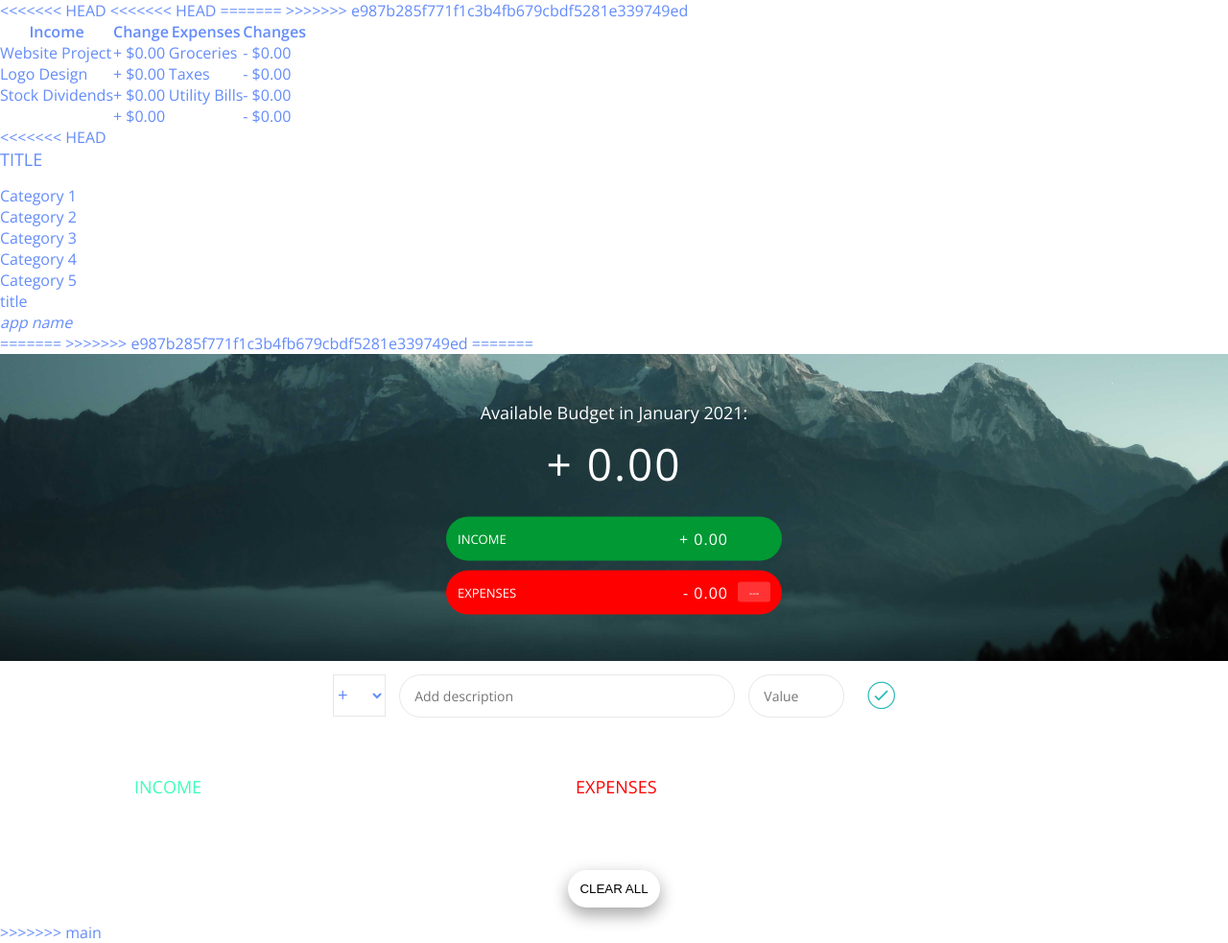
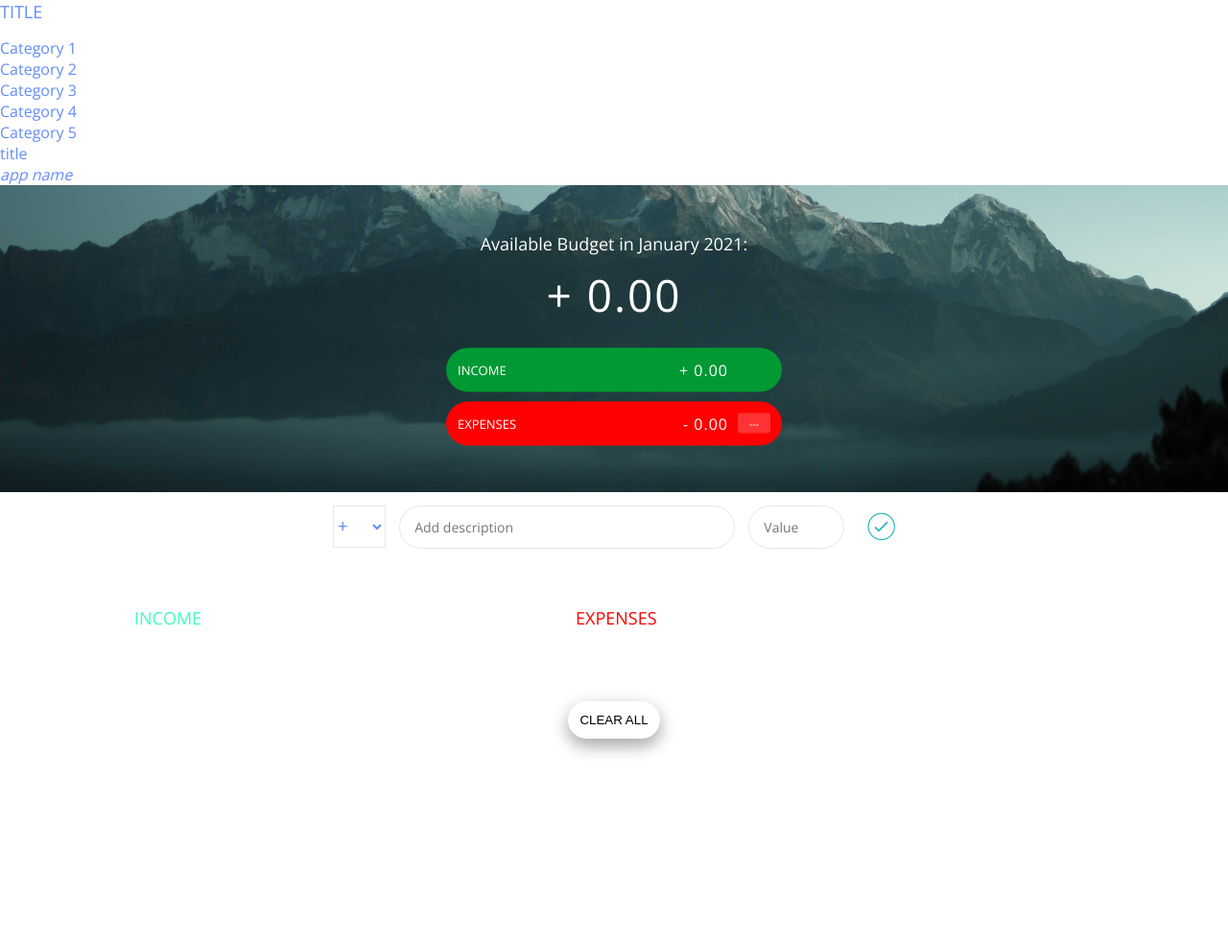
Before and after one commit to NikolAndri/Group-project-2-Budget-app, a plain HTML site: page index.html in a window 1280 px wide. Shown: the whole page at 96% size. After the commit the page ends 800 px from the top, so only its background shows below. Drawn offline with nearby package versions, Linux system fonts and the light colour scheme.

Commit message:
moved pichart to head

```diff
--- a/assets/style.css
+++ b/assets/style.css
@@ -200,13 +200,13 @@ body {
 }
 
 .income {
-  float: left;
+  float: center;
   width: 400px;
   margin-right: 60px;
 }
 
 .expenses {
-  float: left;
+  float: center;
   width: 400px;
 }
 
--- a/index.html
+++ b/index.html
@@ -11,55 +11,6 @@
   <link rel="shortcut icon" href="icons/favicon.ico" type="image/x-icon">
   <link type="text/css" rel="stylesheet" href="assets/style.css" />
   <title>Budget App</title>
-</head>
-
-<body>
-<<<<<<< HEAD
-<<<<<<< HEAD
-
-=======
->>>>>>> e987b285f771f1c3b4fb679cbdf5281e339749ed
-  <section>
-    <div class="pieChart" href=""></div>
-  </section>
-
-  <section>
-      <table cellpadding="0" cellspacing="0" border="0">
-        <tbody>
-          <tr>
-            <th>Income</th>
-            <th>Change</th>
-            <th>Expenses</th>
-            <th>Changes</th>
-          </tr>
-          <tr>
-            <td>Website Project</td>
-            <td class="payment">+ $0.00</td>
-            <td>Groceries</td>
-            <td class="deficit">- $0.00</td>
-          </tr>
-          <tr>
-            <td>Logo Design</td>
-            <td class="payment">+ $0.00</td>
-            <td>Taxes</td>
-            <td class="deficit">- $0.00</td>
-          </tr>
-          <tr>
-            <td>Stock Dividends</td>
-            <td class="payment">+ $0.00</td>
-            <td>Utility Bills</td>
-            <td class="deficit">- $0.00</td>
-          </tr>
-          <tr>
-            <td></td>
-            <td class="payment">+ $0.00</td>
-            <td></td>
-            <td class="deficit">- $0.00</td>
-          </tr>
-       </tbody>
-      </table>
-    </section>
-<<<<<<< HEAD
 
     <!---Begining of Pie chart code by Ana D-->
     <figure class="pie-chart">
@@ -75,14 +26,8 @@
       <cite>app name</cite>
   </figure>
   <!---end of piechart code-->
-</body>
-</html>
-
-=======
-</body>
-</html>
->>>>>>> e987b285f771f1c3b4fb679cbdf5281e339749ed
-=======
+</head>
+<body>
   <div class="top" style="background-image: url('assets/img/background.jpg');">
      <div class="budget">
       <div class="budget__title">Available Budget in <span class="budget__title--month">%Month%</span>:</div>
@@ -150,6 +95,4 @@
 
   <script src="app.js"></script>
 </body>
-
 </html>
->>>>>>> main
```
Lines whose indentation alone changed are shown as unchanged.
